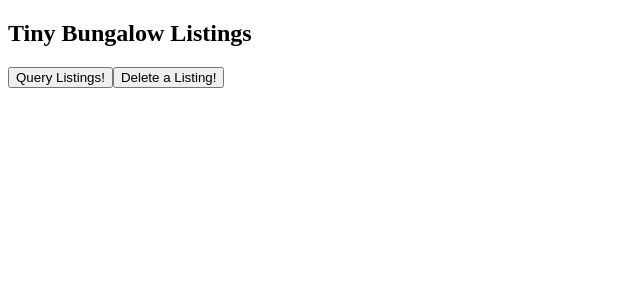
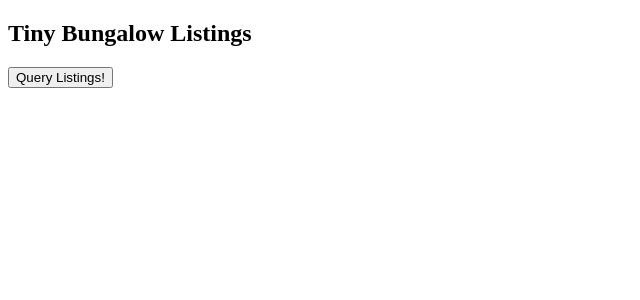
Before and after one commit to saltamay/simply_v2, a React (Create React App) app in the folder client/: page / in a window 1280 px wide. Shown: the top 300 px of the page, without its empty margins (0-640 px from the left). Built offline with nearby package versions, Linux system fonts and the light colour scheme.

Commit message:
feat: Add state to Listings compoenent using hooks

```diff
--- a/client/src/sections/Listings/Listings.tsx
+++ b/client/src/sections/Listings/Listings.tsx
@@ -1,6 +1,7 @@
-import React from 'react';
+import React, { useState } from 'react';
 import { server } from '../../lib/api';
 import {
+  Listing,
   ListingsData,
   DeleteListingData,
   DeleteListingVariable
@@ -31,31 +32,44 @@
 }
 
 export const Listings = ({ title }: Props) => {
+  const [listings, setListings] = useState<Listing[] | null>(null);
+
   const fetchListings = async () => {
     const { data } = await server.fetch<ListingsData>({
       query: LISTINGS
     });
-    console.log(data.listings);
+
+    setListings(data.listings);
   };
 
-  const deleteListing = async () => {
-    const { data } = await server.fetch<
-      DeleteListingData,
-      DeleteListingVariable
-    >({
+  const deleteListing = async (id: string) => {
+    await server.fetch<DeleteListingData, DeleteListingVariable>({
       query: DELETE_LISTING,
       variables: {
-        id: '5e828ad9b7c1b326789abd29'
+        id
       }
     });
-    console.log(data.deleteListing);
+    fetchListings();
   };
+
+  const listingsList = listings ? (
+    <ul>
+      {listings.map(listing => {
+        return (
+          <li key={listing.id}>
+            {listing.address}
+            <button onClick={() => deleteListing(listing.id)}>Delete</button>
+          </li>
+        );
+      })}
+    </ul>
+  ) : null;
 
   return (
     <>
       <h2>{title}</h2>
       <button onClick={fetchListings}>Query Listings!</button>
-      <button onClick={deleteListing}>Delete a Listing!</button>
+      <div>{listingsList}</div>
     </>
   );
 };
--- a/client/src/sections/Listings/types.ts
+++ b/client/src/sections/Listings/types.ts
@@ -1,4 +1,4 @@
-interface Listing {
+export interface Listing {
   id: string;
   imgSrc: string;
   price: string;
```
